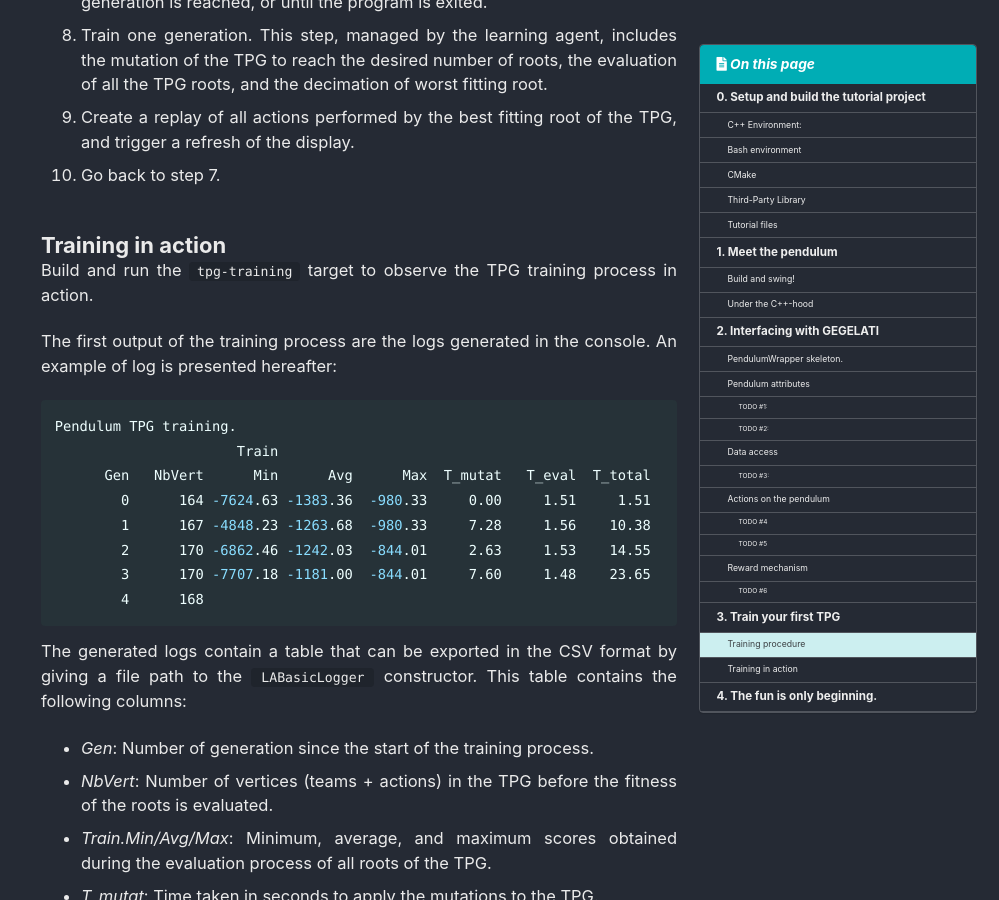
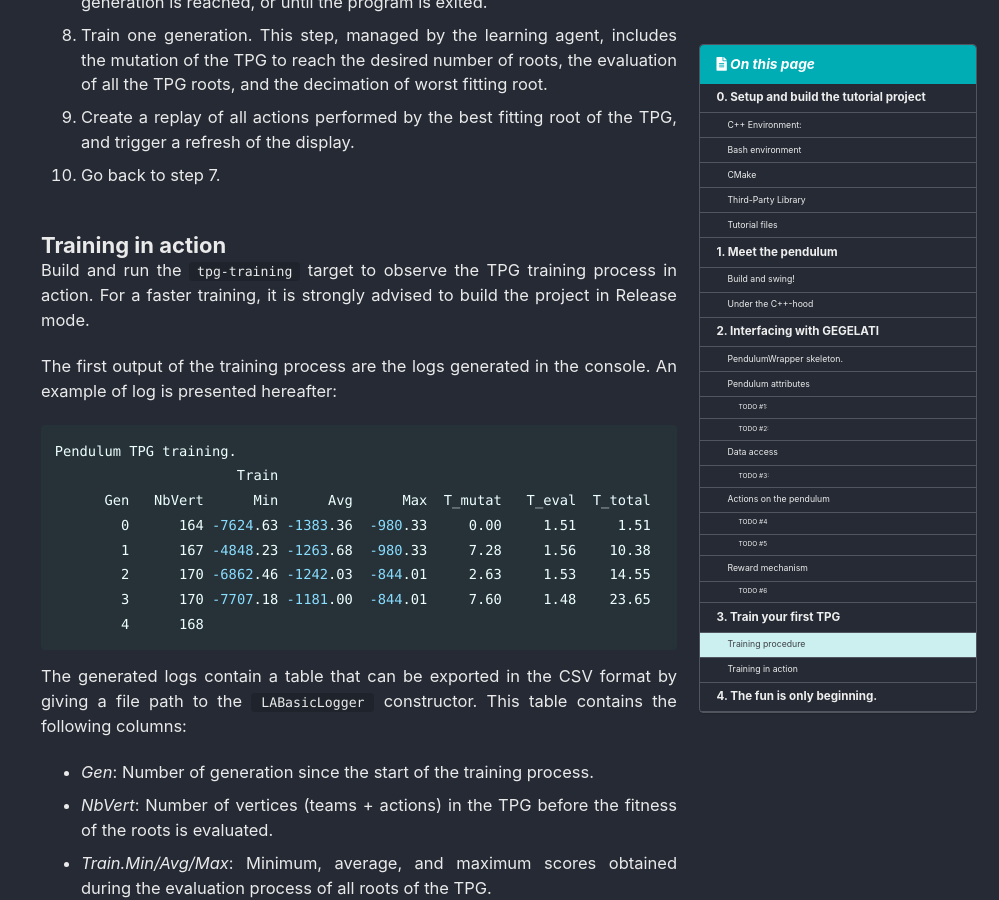
Before and after one commit to gegelati/gegelati-tutorial, a Jekyll site: the page built from docs/_pages/index.md, in a window 1280 px wide and 900 px high, scrolled down 9128 px. Shown: the whole window, without its empty margins (281-1280 px from the left). Built offline with Jekyll 4.4.1, drawn with Linux system fonts in a browser that asks for light colours; cached includes are drawn as plain includes; formulas are drawn with MathJax 3; the list of posts is cut into pages by our own code; some of the changed text lies outside the part shown.

Commit message:
(Pages) Advise release build.

````diff
--- a/docs/_pages/index.md
+++ b/docs/_pages/index.md
@@ -100,7 +100,7 @@ In the remainder of this tutorial, the parent folder where the files were unzipp
 
 To create the C++ project for your default build chain (Makefile on linux and Mac OS, MSVC -when installed- on windows), simply type the following commands in a bash terminal:
 ```bash
-cd /gegelati-tutorial/bin
+cd gegelati-tutorial/bin
 cmake ..
 ```
 To select another IDE, use the `cmake -G "<MY_FAVORITE_IDE>" ..` command instead.
@@ -451,6 +451,7 @@ The program is structured as follows:
 
 ### Training in action
 Build and run the `tpg-training` target to observe the TPG training process in action.
+For a faster training, it is strongly advised to build the project in Release mode.
 
 The first output of the training process are the logs generated in the console.
 An example of log is presented hereafter:
````
